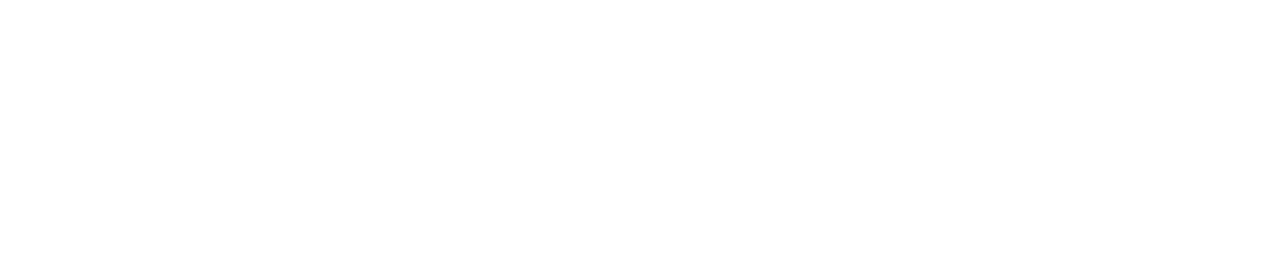
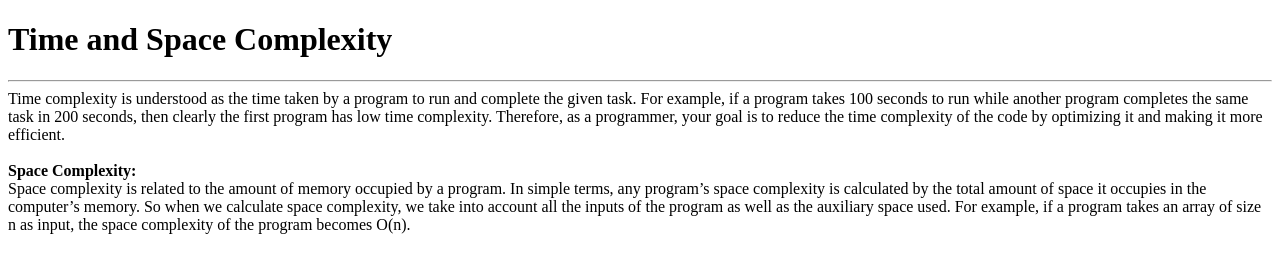
Before and after one commit to acciojob/time-and-space-complexity-Shivamnishad9598, a website: page main.html in a window 1280 px wide. Drawn offline with Linux system fonts and the light colour scheme.

Commit message:
created a submission

```diff
--- a/main.html
+++ b/main.html
@@ -3,6 +3,19 @@
 <html>
 
 <head>
+	<div>
+	<h1>Time and Space Complexity</h1>
+	<hr>
+	<aside>
+		Time complexity is understood as the time taken by a program to run and complete the given task.
+		For example, if a program takes 100 seconds to run while another program completes the same
+		task in 200 seconds, then clearly the first program has low time complexity. Therefore, as a
+		programmer, your goal is to reduce the time complexity of the code by optimizing it and making it
+		more efficient.</aside>
+		</div>
+	<br>
+
+	<b>Space Complexity:</b><aside>Space complexity is related to the amount of memory occupied by a program. In simple terms, any program’s space complexity is calculated by the total amount of space it occupies in the computer’s memory. So when we calculate space complexity, we take into account all the inputs of the program as well as the auxiliary space used. For example, if a program takes an array of size n as input, the space complexity of the program becomes O(n).</aside>
 	<link rel="stylesheet" href="styles.css">
 </head>
 
```
